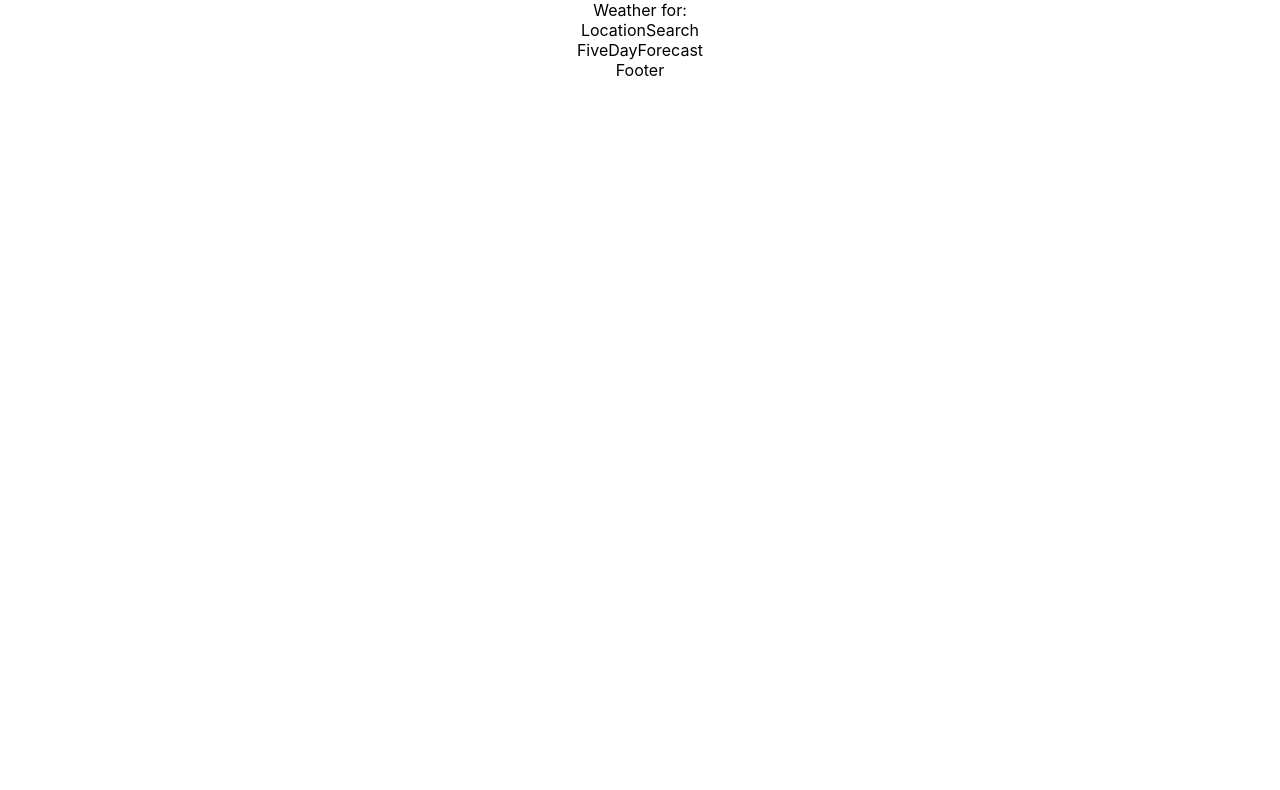
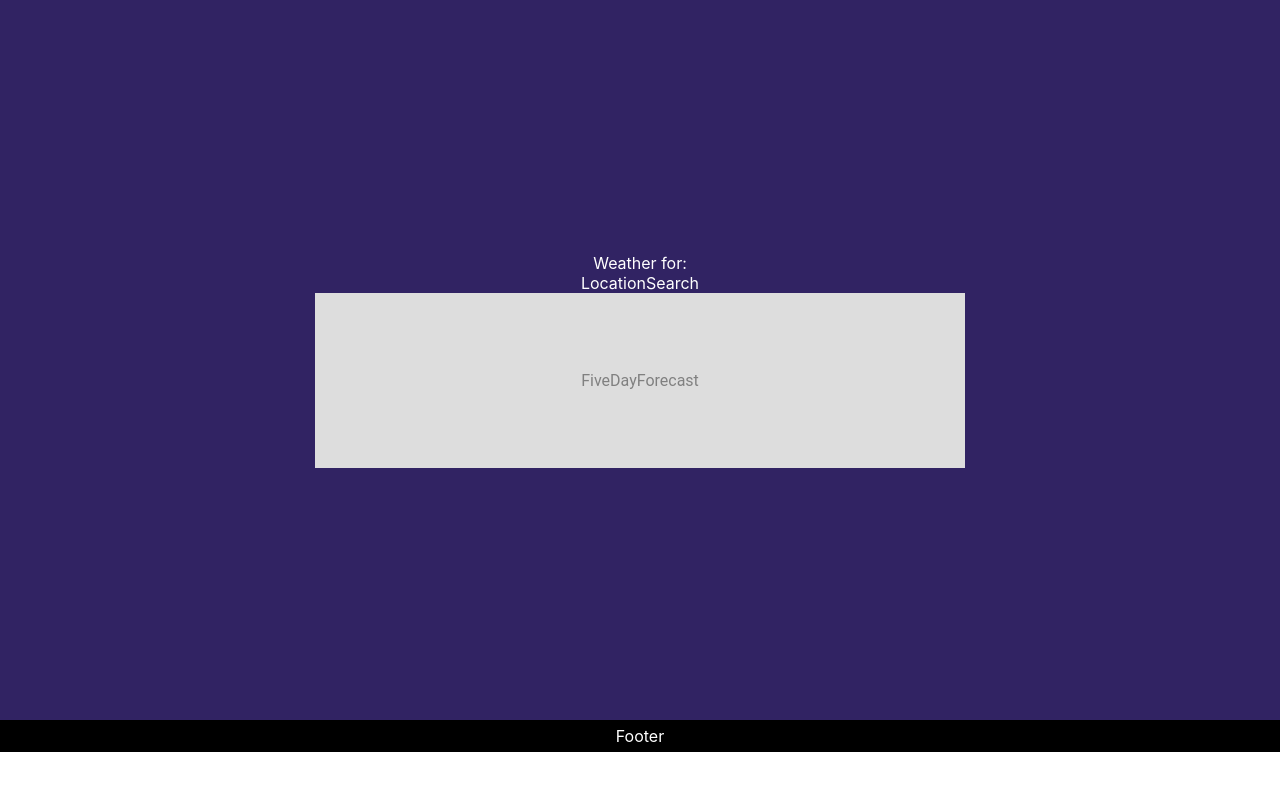
Before and after one commit to azvontsov/weather-lisitzky, a React (Create React App) app: page / in a window 1280 px wide. Shown: the top 790 px of the page. Built offline with nearby package versions, Linux system fonts and the light colour scheme.

Commit message:
added base css

```diff
--- a/src/App.css
+++ /dev/null
@@ -1,38 +0,0 @@
-.App {
-  text-align: center;
-}
-
-.App-logo {
-  height: 40vmin;
-  pointer-events: none;
-}
-
-@media (prefers-reduced-motion: no-preference) {
-  .App-logo {
-    animation: App-logo-spin infinite 20s linear;
-  }
-}
-
-.App-header {
-  background-color: #282c34;
-  min-height: 100vh;
-  display: flex;
-  flex-direction: column;
-  align-items: center;
-  justify-content: center;
-  font-size: calc(10px + 2vmin);
-  color: white;
-}
-
-.App-link {
-  color: #61dafb;
-}
-
-@keyframes App-logo-spin {
-  from {
-    transform: rotate(0deg);
-  }
-  to {
-    transform: rotate(360deg);
-  }
-}
--- a/src/App.js
+++ b/src/App.js
@@ -1,4 +1,4 @@
-import "./App.css";
+import "./index.css";
 import Footer from "./components/Footer";
 import MainPage from "./components/MainPage";
 
--- a/src/components/FiveDayForecast.js
+++ b/src/components/FiveDayForecast.js
@@ -1,7 +1,7 @@
 import React from "react";
 
 const FiveDayForecast = ({ location }) => {
-  return <div>FiveDayForecast</div>;
+  return <div className="card-fiveday">FiveDayForecast</div>;
 };
 
 export default FiveDayForecast;
--- a/src/components/Footer.js
+++ b/src/components/Footer.js
@@ -1,7 +1,7 @@
 import React from "react";
 
 const Footer = () => {
-  return <div>Footer</div>;
+  return <footer>Footer</footer>;
 };
 
 export default Footer;
--- a/src/components/MainPage.js
+++ b/src/components/MainPage.js
@@ -6,11 +6,11 @@ import LocationSearch from "./LocationSearch";
 const MainPage = () => {
   let [location, setLocation] = useState("");
   return (
-    <div>
+    <main>
       <ForecastTitle location={location} />
       <LocationSearch location={location} setLocation={setLocation} />
       <FiveDayForecast location={location} />
-    </div>
+    </main>
   );
 };
 
--- a/src/index.css
+++ b/src/index.css
@@ -1,13 +1,47 @@
+* {
+  margin: 0;
+  padding: 0;
+  box-sizing: border-box;
+}
 body {
   margin: 0;
-  font-family: -apple-system, BlinkMacSystemFont, 'Segoe UI', 'Roboto', 'Oxygen',
-    'Ubuntu', 'Cantarell', 'Fira Sans', 'Droid Sans', 'Helvetica Neue',
+  font-family: -apple-system, BlinkMacSystemFont, "Segoe UI", "Roboto", "Oxygen",
+    "Ubuntu", "Cantarell", "Fira Sans", "Droid Sans", "Helvetica Neue",
     sans-serif;
   -webkit-font-smoothing: antialiased;
   -moz-osx-font-smoothing: grayscale;
 }
+main {
+  display: flex;
+  flex-direction: column;
+  align-items: center;
+  align-content: center;
+  justify-content: center;
+  background-color: rgb(49, 35, 99);
+  height: 90vh;
+  color: #fff;
+}
+footer {
+  display: flex;
+  align-items: center;
+  justify-content: center;
+  background-color: black;
+  bottom: 0;
+  width: 100%;
+  height: 2rem;
 
-code {
-  font-family: source-code-pro, Menlo, Monaco, Consolas, 'Courier New',
-    monospace;
+  font-size: 1rem;
+  color: #fff;
 }
+.card-fiveday {
+  background: #dddddd;
+  color: #808080;
+  display: flex;
+  flex-direction: column;
+  justify-content: center;
+  align-items: center;
+  width: 650px;
+  height: 175px;
+  font-family: "Roboto", sans-serif;
+  float: left;
+}
```
